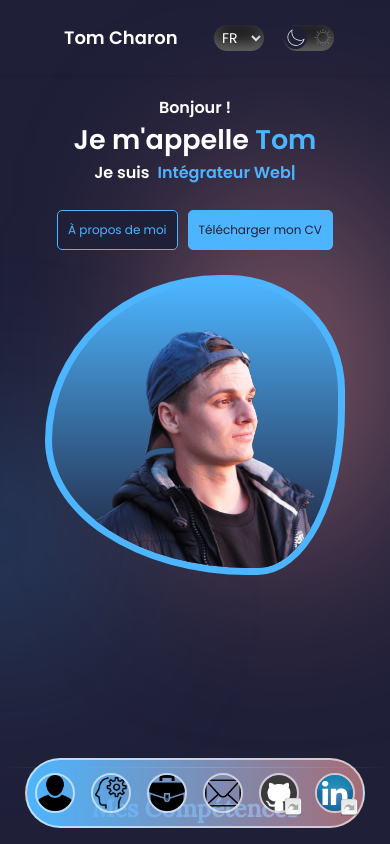
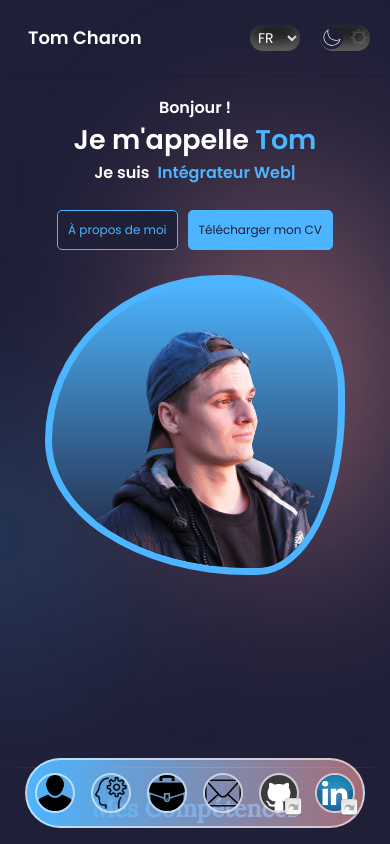
Before and after one commit to CharonTom/my-website, a React (Create React App) app: page / in a window 390 px wide. Shown: the top 844 px of the page. Built offline with nearby package versions, Linux system fonts and the light colour scheme.

Commit message:
ajdusting header marging

```diff
--- a/src/components/Header.jsx
+++ b/src/components/Header.jsx
@@ -5,7 +5,7 @@ import SwitchLanguage from "./SwitchLanguage";
 function Header() {
   return (
     <header className="backdrop-blur-sm dark:bg-light-header w-full fixed z-20 shadow">
-      <div className="mx-14 flex justify-between items-center py-4 lg:px-10">
+      <div className="mx-5 md:mx-10 lg:mx-14 flex justify-between items-center py-4 lg:px-10">
         <div className="p-[8px] dark:text-secondary">
           <span className="font-semibold text-[18px]">Tom Charon</span>
         </div>
```
